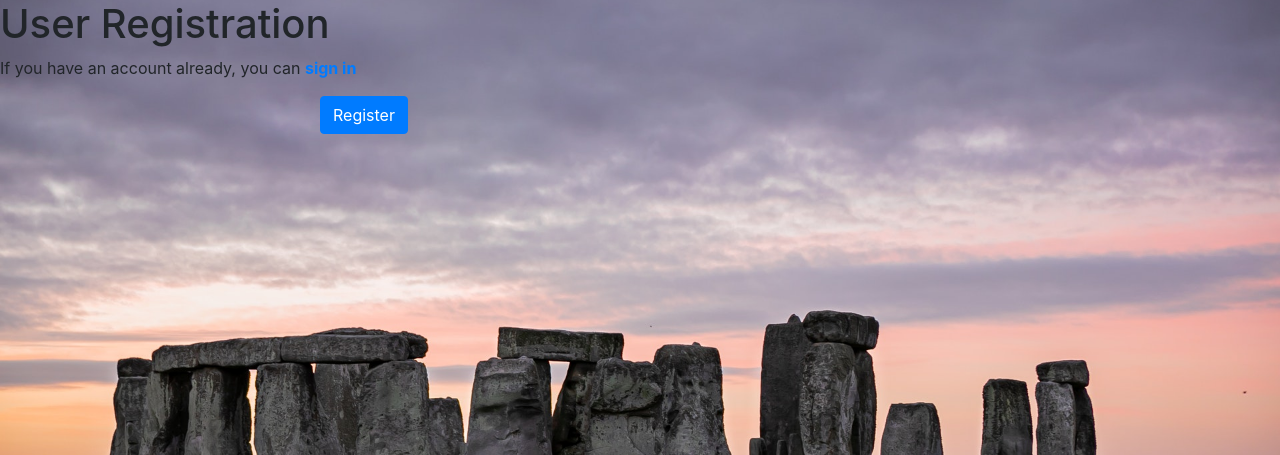
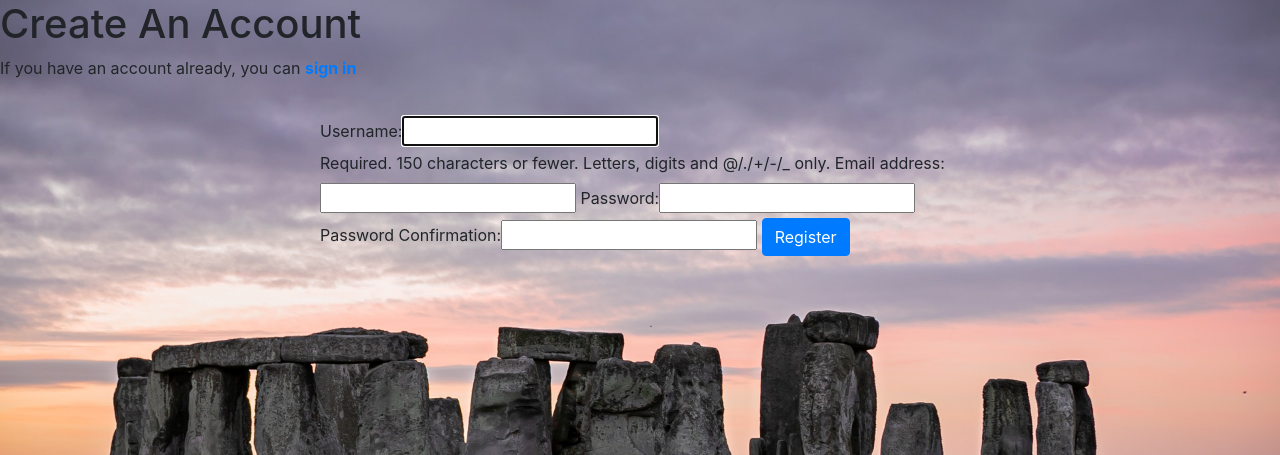
Before and after one commit to StephenWhittington/Fullstack-Milestone-Project, a Django app: page /accounts/register/ in a window 1280 px wide. Shown: the part 56-511 px from the top of the page. Run offline with Django 3.2, Linux system fonts and the light colour scheme; some libraries are stand-ins or nearby versions.

```diff
--- a/accounts/forms.py
+++ b/accounts/forms.py
@@ -10,22 +10,21 @@ class UserLoginForm(forms.Form):
 
 class UserRegistrationForm(UserCreationForm):
     """Form to register a new user"""
-    password1 = forms.CharField(
-        label="Password",
-        widget=forms.PasswordInput)
+    password1 = forms.CharField(label='Password', widget=forms.PasswordInput)
     password2 = forms.CharField(
-        label="Password Confirmation",
-        widget=forms.PasswordInput)
+        label='Password Confirmation',
+        widget=forms.PasswordInput
+    )
 
     class Meta:
         model = User
-        fields = ['email', 'username', 'password1', 'password2']
+        fields = ['username', 'email', 'password1', 'password2']
 
     def clean_email(self):
         email = self.cleaned_data.get('email')
         username = self.cleaned_data.get('username')
         if User.objects.filter(email=email).exclude(username=username):
-            raise forms.ValidationError(u'Email address must be unique')
+            raise forms.ValidationError(u'Email addresses must be unique.')
         return email
 
     def clean_password2(self):
@@ -33,8 +32,9 @@ class UserRegistrationForm(UserCreationForm):
         password2 = self.cleaned_data.get('password2')
 
         if not password1 or not password2:
-            raise ValidationError("Please confirm your password")
+            raise ValidationError("Password must not be empty")
 
         if password1 != password2:
-            raise ValidationError("Passwords need to match")
+            raise ValidationError("Passwords do not match")
+
         return password2
--- a/accounts/templates/login.html
+++ b/accounts/templates/login.html
@@ -6,10 +6,10 @@
 
 {% block page_header %}User Login{% endblock %}
 
-{% block content%}
- <form method="POST">
+{% block content %}
+ <form method="POST" action="{% url 'login' %}?next={{ next }}" class="accountform">
         {% csrf_token %}
-            {{ login_form | as_bootstrap }}
+            {{ user_form | as_bootstrap }}
             <button type="submit" class="btn btn-light">Login</button>
         </form>
 
--- a/accounts/templates/registration.html
+++ b/accounts/templates/registration.html
@@ -4,14 +4,14 @@
 
 {% block page_title %}Registration Page{% endblock %}
 
-{% block page_header %}User Registration{% endblock %}
+{% block page_header %}Create An Account{% endblock %}
 
-{% block content%}
+{% block content %}
 <p>If you have an account already, you can <a href="{% url 'login' %}"><strong>sign in</strong></a></p>
 
-<form method="POST">
+<form method="POST" action="{% url 'registration' %}" class="accountform">
         {% csrf_token %}
-            {{ registration_form | as_bootstrap }}
+            {{ user_form | as_bootstrap }}
             <button type="submit" class="btn btn-primary">Register</button>
         </form>
 {% endblock %}
--- a/find_your_artifact/settings.py
+++ b/find_your_artifact/settings.py
@@ -131,14 +131,16 @@ STATICFILES_DIRS = (
 
 AUTHENTICATION_BACKENDS = [
     'django.contrib.auth.backends.ModelBackend',
-    'accounts.backends.EmailAuth'
+    'accounts.backends.CaseInsensitiveAuth',
+    'django.core.mail.backends.console.EmailBackend'
 ]
 
-EMAIL_BACKEND = 'django.core.mail.backends.smtp.EmailBackend'
+EMAIL_BACKEND = 'django.core.mail.backends.console.EmailBackend'
 EMAIL_HOST = 'smtp.gmail.com'
 EMAIL_HOST_USER = os.environ.get('EMAIL_ADDRESS')
 EMAIL_HOST_PASSWORD = os.environ.get('EMAIL_PASSWORD')
 EMAIL_PORT = 587
 EMAIL_USE_TLS = True
 
+
 MESSAGE_STORAGE = "django.contrib.messages.storage.session.SessionStorage"
--- a/find_your_artifact/urls.py
+++ b/find_your_artifact/urls.py
@@ -16,10 +16,10 @@ Including another URLconf
 from django.contrib import admin
 from django.conf.urls import url, include
 from accounts.views import index
-from accounts import urls as accounts_urls
+from accounts import urls as urls_accounts
 
 urlpatterns = [
     url(r'^admin/', admin.site.urls),
     url(r'^$', index, name="index"),
-    url(r'^accounts/', include(accounts_urls))
+    url(r'^accounts/', include(urls_accounts))
 ]
--- a/static/css/style.css
+++ b/static/css/style.css
@@ -12,6 +12,7 @@
 
 form {
     width: 50%;
+    padding-top: 20px;
     margin-left: 25%;
     margin-right:25%;
 }
--- a/templates/base.html
+++ b/templates/base.html
@@ -5,8 +5,7 @@
     <meta charset="UTF-8">
     <meta name="viewport" content="width=device-width, initial-scale=1.0">
     <meta http-equiv="X-UA-Compatible" content="ie=edge">
-    <link rel="stylesheet" href="https://stackpath.bootstrapcdn.com/bootstrap/4.4.1/css/bootstrap.min.css"
-    integrity="sha384-Vkoo8x4CGsO3+Hhxv8T/Q5PaXtkKtu6ug5TOeNV6gBiFeWPGFN9MuhOf23Q9Ifjh" crossorigin="anonymous">
+    <link rel="stylesheet" href="https://stackpath.bootstrapcdn.com/bootstrap/4.4.1/css/bootstrap.min.css">
     <link href="https://stackpath.bootstrapcdn.com/font-awesome/4.7.0/css/font-awesome.min.css" rel="stylesheet"
     integrity="sha384-wvfXpqpZZVQGK6TAh5PVlGOfQNHSoD2xbE+QkPxCAFlNEevoEH3Sl0sibVcOQVnN" crossorigin="anonymous">
     <link rel="stylesheet" href="{% static 'css/style.css' %}">
```
Also changed, not shown: templates/registration/password_reset_form.html (+8 -13 lines), db.sqlite3, templates/registration/password_reset_email.html (line endings or trailing spaces).
